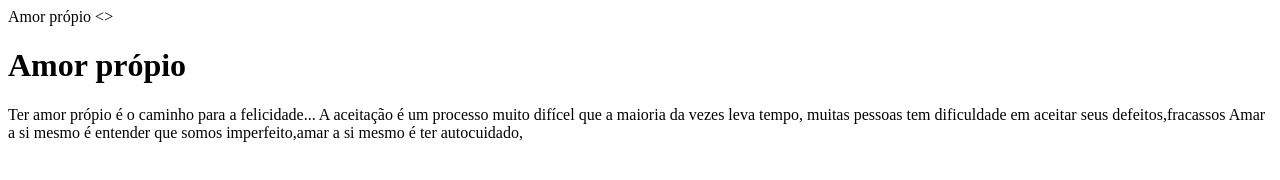
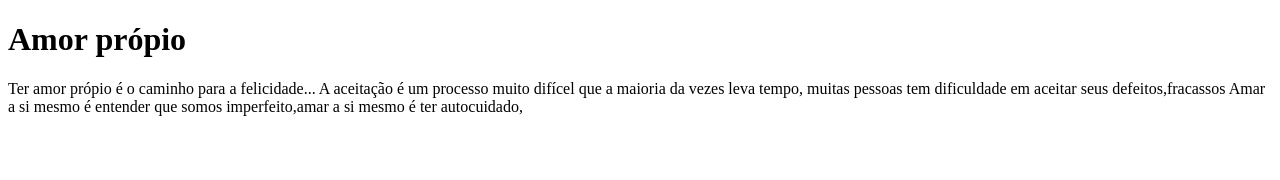
Before and after one commit to Anav122/primeiroano2023, a plain HTML site: page index.html in a window 1280 px wide. Drawn offline with Linux system fonts and the light colour scheme.

Commit message:
cabeçario

```diff
--- a/index.html
+++ b/index.html
@@ -4,15 +4,16 @@
     <meta charset="UTF-8">
     <meta name="viewport" content="width=device-width, initial-scale=1.0">
     <title>Amor própio</title>
-</head>Amor própio</h1>
+</head>
+<body>
 
-
-<>
-
-</body>
-</html>
 <h1> Amor própio</h1>
 
 Ter amor própio é o caminho para a felicidade...
 A aceitação é um processo muito difícel que a maioria da vezes leva tempo, muitas pessoas tem dificuldade em aceitar seus defeitos,fracassos
 Amar a si mesmo é entender que somos imperfeito,amar a si mesmo é ter autocuidado,
+
+
+
+</body>
+</html>
```
